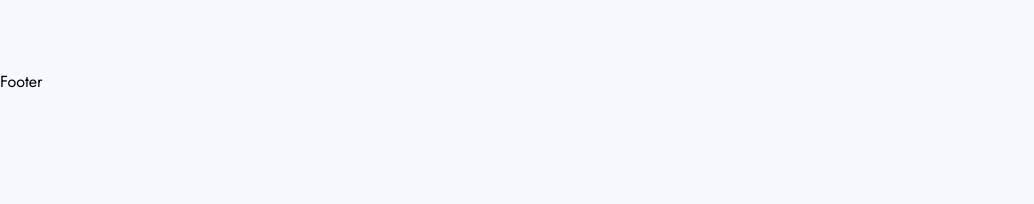
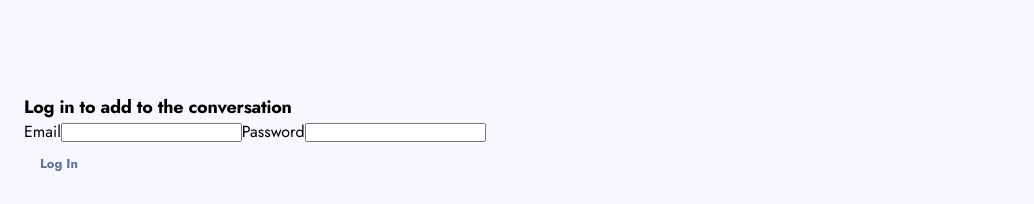
Before and after one commit to ryanbradley-webdev/product-feedback-app, a React (Vite) app in the folder client/: page / in a window 1280 px wide. Shown: the part 824-1028 px from the top of the page, without its empty margins (0-1034 px from the left). Before the commit the page ends 917 px from the top, so only its background shows below. Built offline with nearby package versions, Linux system fonts and the light colour scheme; no server answers; the database is empty.

Commit message:
Add login form and function to footer component to allow users to sign in using email and password. Update upvote component to refresh state based on user sign in.

```diff
--- a/client/src/App.tsx
+++ b/client/src/App.tsx
@@ -4,9 +4,11 @@ import Roadmap from './routes/roadmap/Roadmap'
 import FeedbackForm from './routes/feedbackForm/FeedbackForm'
 import Feedback from './routes/feedback/Feedback'
 import './App.css'
+import Footer from './components/footer/Footer'
 
 function App() {
   return (
+    <>
       <Routes>
 
         <Route path='/' element={<Suggestions />} />
@@ -20,6 +22,9 @@ function App() {
         <Route path='/:id' element={<Feedback />} />
 
       </Routes>
+
+      <Footer />
+    </>
   )
 }
 
--- /dev/null
+++ b/client/src/components/footer/Footer.tsx
@@ -0,0 +1,87 @@
+import { useContext, useRef } from 'react'
+import styles from './footer.module.css'
+import { UserContext } from '../../contexts/UserContext'
+import Button from '../button/Button'
+
+export default function Footer() {
+    const {
+        user,
+        login
+    } = useContext(UserContext)
+
+    const emailRef = useRef<HTMLInputElement>(null)
+    const passwordRef = useRef<HTMLInputElement>(null)
+
+    const handleSubmit = (e: React.FormEvent) => {
+        e.preventDefault()
+
+        if (!emailRef.current || !passwordRef.current) return
+
+        const email = emailRef.current.value
+        const password = passwordRef.current.value
+
+        if (!email || !password) return
+
+        login(email, password)
+    }
+
+    return (
+        <footer
+            className={styles.footer}
+        >
+
+            {
+                !user && (
+                    <>
+
+                        <h3>
+                            Log in to add to the conversation
+                        </h3>
+
+                        <form
+                            onSubmit={handleSubmit}
+                        >
+
+                            <label
+                                htmlFor="email"
+                            >
+
+                                <span>
+                                    Email
+                                </span>
+
+                                <input
+                                    type="email"
+                                    ref={emailRef}
+                                />
+
+                            </label>
+
+                            <label
+                                htmlFor="password"
+                            >
+
+                                <span>
+                                    Password
+                                </span>
+
+                                <input
+                                    type="password"
+                                    ref={passwordRef}
+                                />
+
+                            </label>
+
+                            <Button>
+                                Log In
+                            </Button>
+
+                        </form>
+
+                    </>
+                )
+            }
+
+        </footer>
+    )
+}
--- /dev/null
+++ b/client/src/components/footer/footer.module.css
@@ -0,0 +1,3 @@
+.footer {
+    padding: 24px;
+}
--- a/client/src/components/upvote/Upvote.tsx
+++ b/client/src/components/upvote/Upvote.tsx
@@ -1,4 +1,4 @@
-import { Dispatch, SetStateAction, useState, useContext } from 'react'
+import { Dispatch, SetStateAction, useState, useContext, useEffect } from 'react'
 import styles from './upvote.module.css'
 import { UserContext } from '../../contexts/UserContext'
 
@@ -36,6 +36,12 @@ export default function Upvote({
         setIsUpvoted(!isUpvoted)
     }
 
+    useEffect(() => {
+        if (user) {
+            setIsUpvoted(user.likedFeedback.includes(id))
+        }
+    }, [user, id])
+
     return (
         <button
             className={styles.upvote}
--- a/client/src/contexts/UserContext.tsx
+++ b/client/src/contexts/UserContext.tsx
@@ -1,6 +1,9 @@
 import { useMutation, useQueryClient } from '@tanstack/react-query'
-import { createContext, ReactNode, useEffect, useState } from 'react'
+import { createContext, ReactNode, useState } from 'react'
 import { toggleUpvote } from '../lib/toggleUpvote'
+import { signInWithEmailAndPassword } from 'firebase/auth'
+import { auth } from '../firebase/firebaseInit'
+import { getLoginInfo } from '../lib/getLoginInfo'
 
 export const UserContext = createContext({} as UserContext)
 
@@ -48,19 +51,25 @@ export default function UserContextProvider({
         })
     }
 
+    const login = (email: string, password: string) => {
+        signInWithEmailAndPassword(auth, email, password)
+            .then(async userCredential => {
+                const userId = userCredential.user.uid
+
+                const userData = await getLoginInfo(userId)
+
+                if (userData) {
+                    setUser(userData)
+                }
+            })
+            .catch(() => setUser(null))
+    }
+
     const value = {
         user,
+        login,
         toggleFeedbackLike
     }
-
-    useEffect(() => {
-        setUser({
-            name: 'Ryan',
-            handle: '@ryan',
-            profileImg: '',
-            likedFeedback: []
-        })
-    }, [])
 
     return (
         <UserContext.Provider
--- a/client/src/firebase/firebaseInit.ts
+++ b/client/src/firebase/firebaseInit.ts
@@ -1,5 +1,6 @@
 import { initializeApp } from 'firebase/app'
 import { getFirestore } from 'firebase/firestore'
+import { getAuth } from 'firebase/auth'
 
 const firebaseConfig = {
     apiKey: import.meta.env.VITE_API_KEY,
@@ -12,3 +13,4 @@ const firebaseConfig = {
 
 export const app = initializeApp(firebaseConfig)
 export const db = getFirestore(app)
+export const auth = getAuth(app)
--- /dev/null
+++ b/client/src/lib/getLoginInfo.ts
@@ -0,0 +1,19 @@
+import { db } from "../firebase/firebaseInit"
+import { collection, getDocs, query, where } from "firebase/firestore"
+import { docIsUser } from "./typecheck"
+
+export const getLoginInfo = async (userId: string) => {
+    const usersRef = collection(db, 'users')
+
+    const q = query(usersRef, where('userId', '==', userId))
+
+    const querySnapshot = await getDocs(q)
+
+    if (querySnapshot.docs.length === 1) {
+        const docData = querySnapshot.docs[0].data()
+
+        if (docIsUser(docData)) {
+            return docData
+        }
+    }
+}
--- a/client/src/lib/typecheck.ts
+++ b/client/src/lib/typecheck.ts
@@ -5,3 +5,9 @@ export const docIsFeedback = (doc: DocumentData): doc is Feedback => {
 
     return keys.includes('title') && keys.includes('description')
 }
+
+export const docIsUser = (doc: DocumentData): doc is User => {
+    const keys = Object.keys(doc)
+
+    return keys.includes('name') && keys.includes('handle')
+}
--- a/client/src/routes/suggestions/Suggestions.tsx
+++ b/client/src/routes/suggestions/Suggestions.tsx
@@ -32,10 +32,6 @@ export default function Suggestions() {
 
             </main>
 
-            <footer>
-                Footer
-            </footer>
-
         </>
     )
 }
--- a/client/src/types.d.ts
+++ b/client/src/types.d.ts
@@ -35,5 +35,6 @@ type Feedback = FeedbackDraft & {
 
 type UserContext = {
     user: User | null,
+    login: (email: string, password: string) => void
     toggleFeedbackLike: (feedbackId: string, upvotes: number) => void
 }
```
Lines whose indentation alone changed are shown as unchanged.
